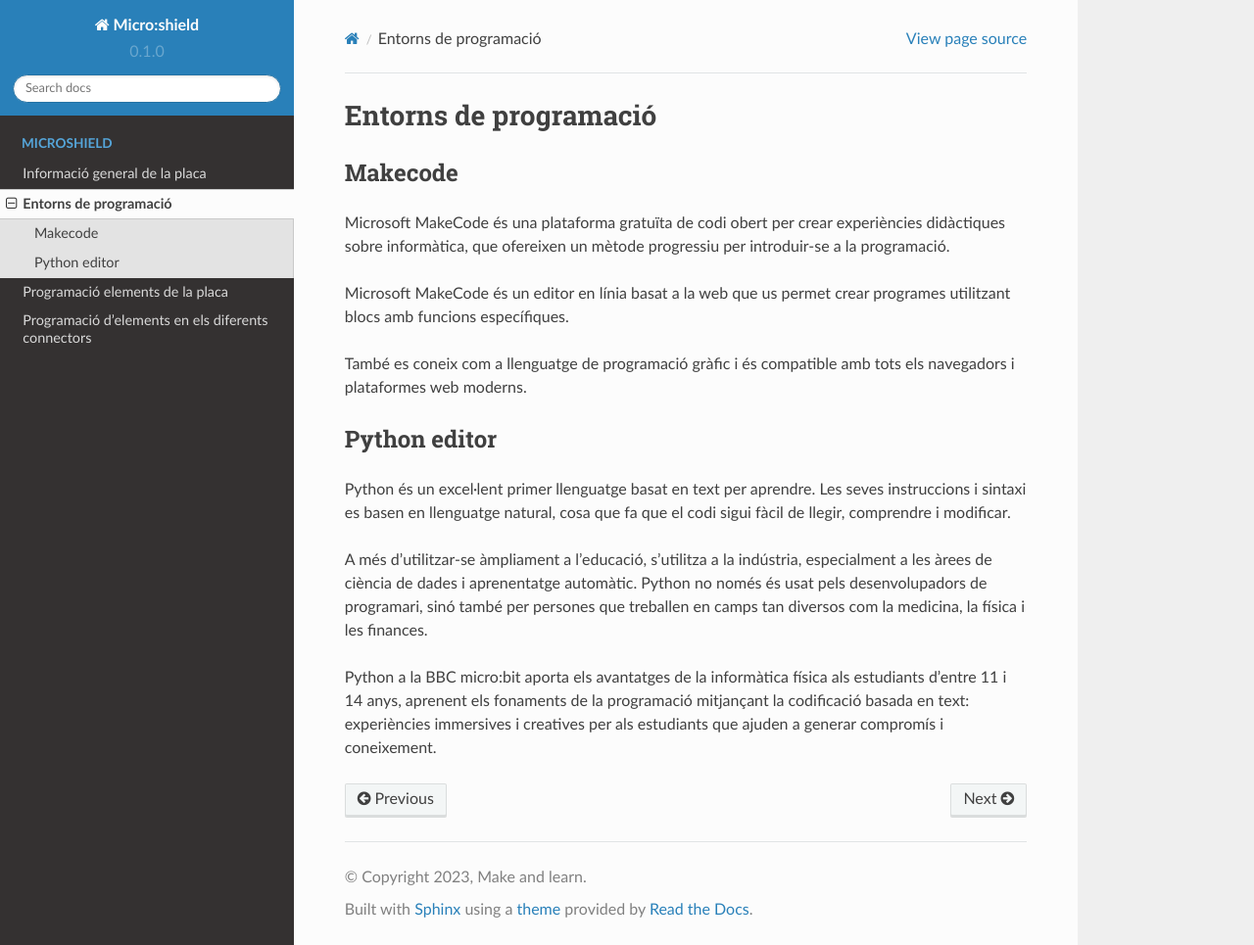
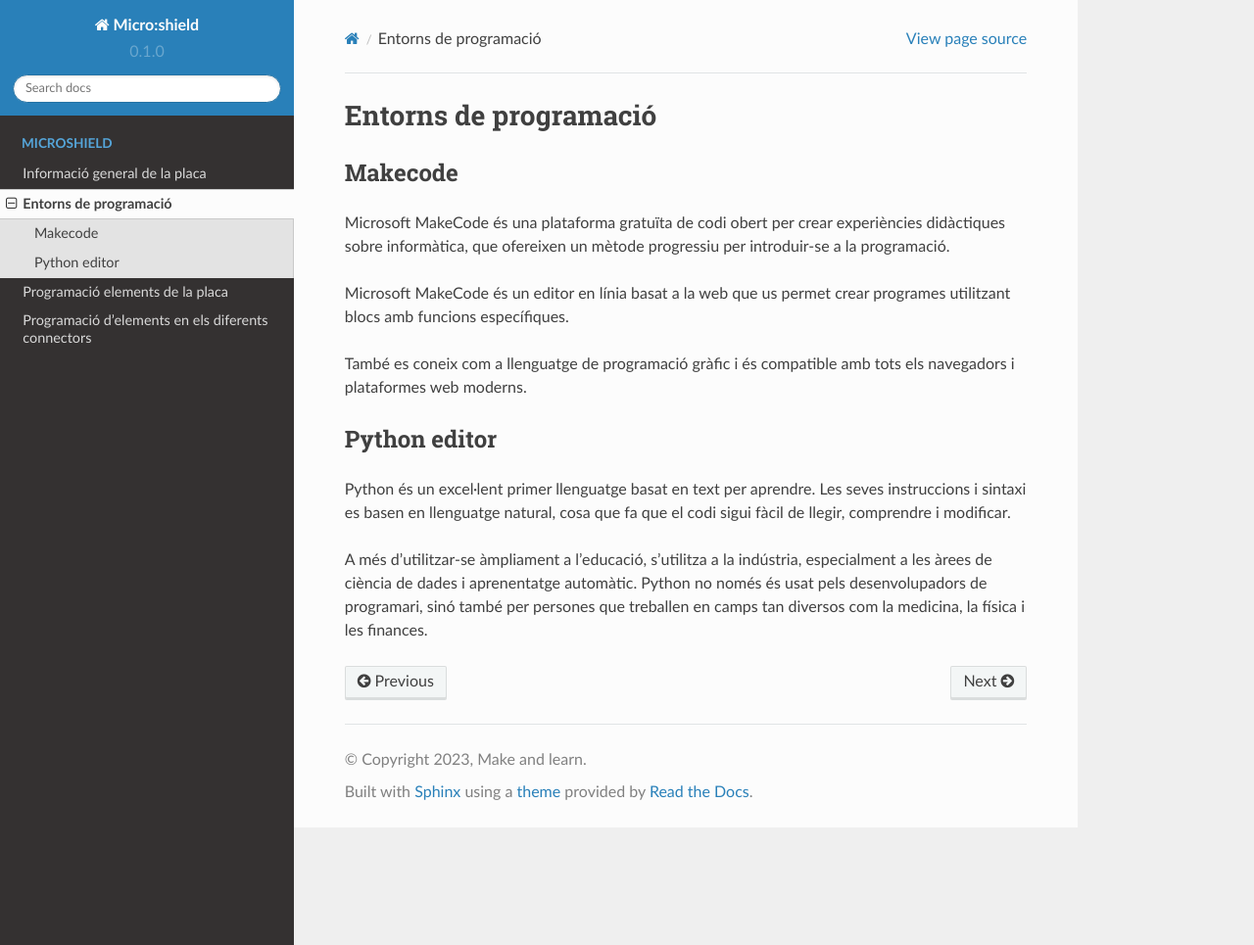
Before and after one commit to MakeAndLearn/micro-shield, a Sphinx documentation site: the page built from docs/source/microshield/entornsprogramacio.rst, in a window 1280 px wide and 965 px high. Shown: the whole window at 98% size. Built offline with Sphinx 7.4.7 and the Read the Docs theme 2.0.0, drawn with Linux system fonts in a browser that asks for light colours.

Commit message:
Update entornsprogramacio.rst

```diff
--- a/docs/source/microshield/entornsprogramacio.rst
+++ b/docs/source/microshield/entornsprogramacio.rst
@@ -23,5 +23,3 @@
 Python és un excel·lent primer llenguatge basat en text per aprendre. Les seves instruccions i sintaxi es basen en llenguatge natural, cosa que fa que el codi sigui fàcil de llegir, comprendre i modificar.
 
 A més d'utilitzar-se àmpliament a l'educació, s'utilitza a la indústria, especialment a les àrees de ciència de dades i aprenentatge automàtic. Python no només és usat pels desenvolupadors de programari, sinó també per persones que treballen en camps tan diversos com la medicina, la física i les finances.
-
-Python a la BBC micro:bit aporta els avantatges de la informàtica física als estudiants d'entre 11 i 14 anys, aprenent els fonaments de la programació mitjançant la codificació basada en text: experiències immersives i creatives per als estudiants que ajuden a generar compromís i coneixement.
```
